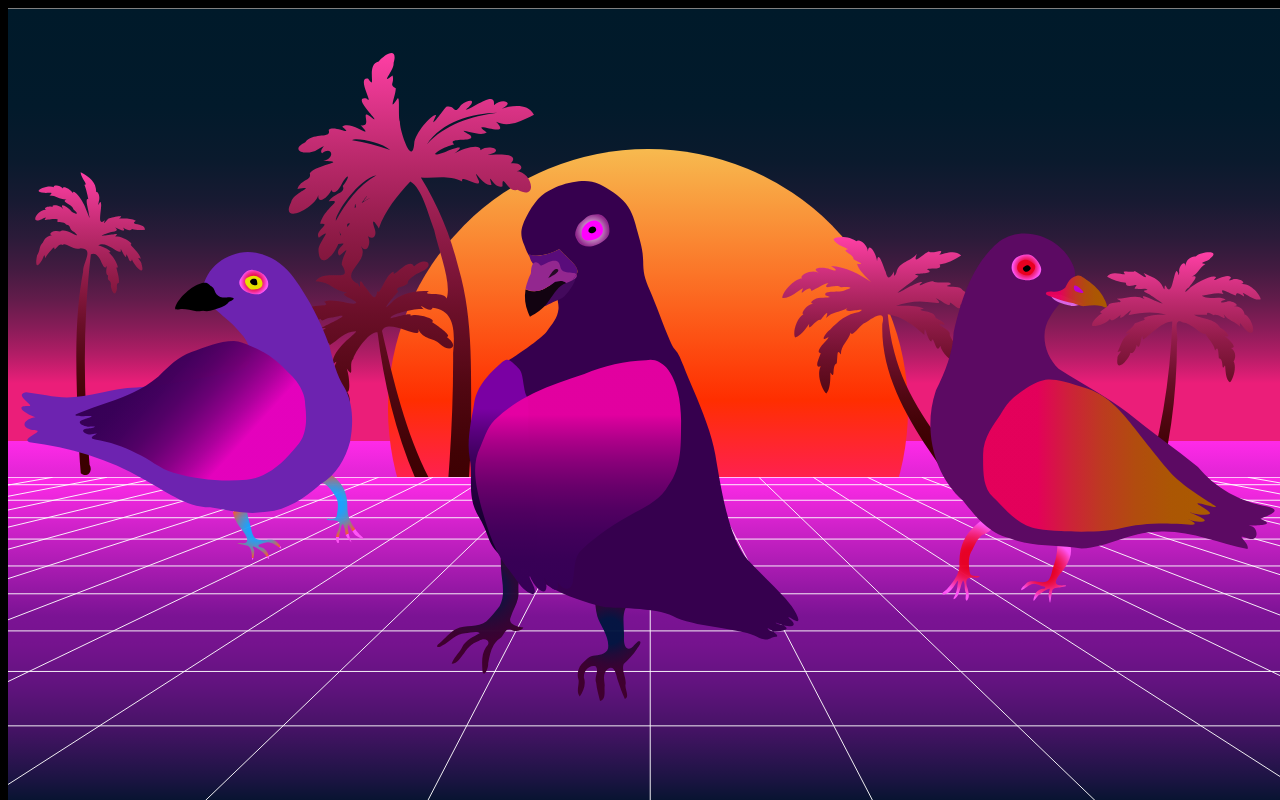
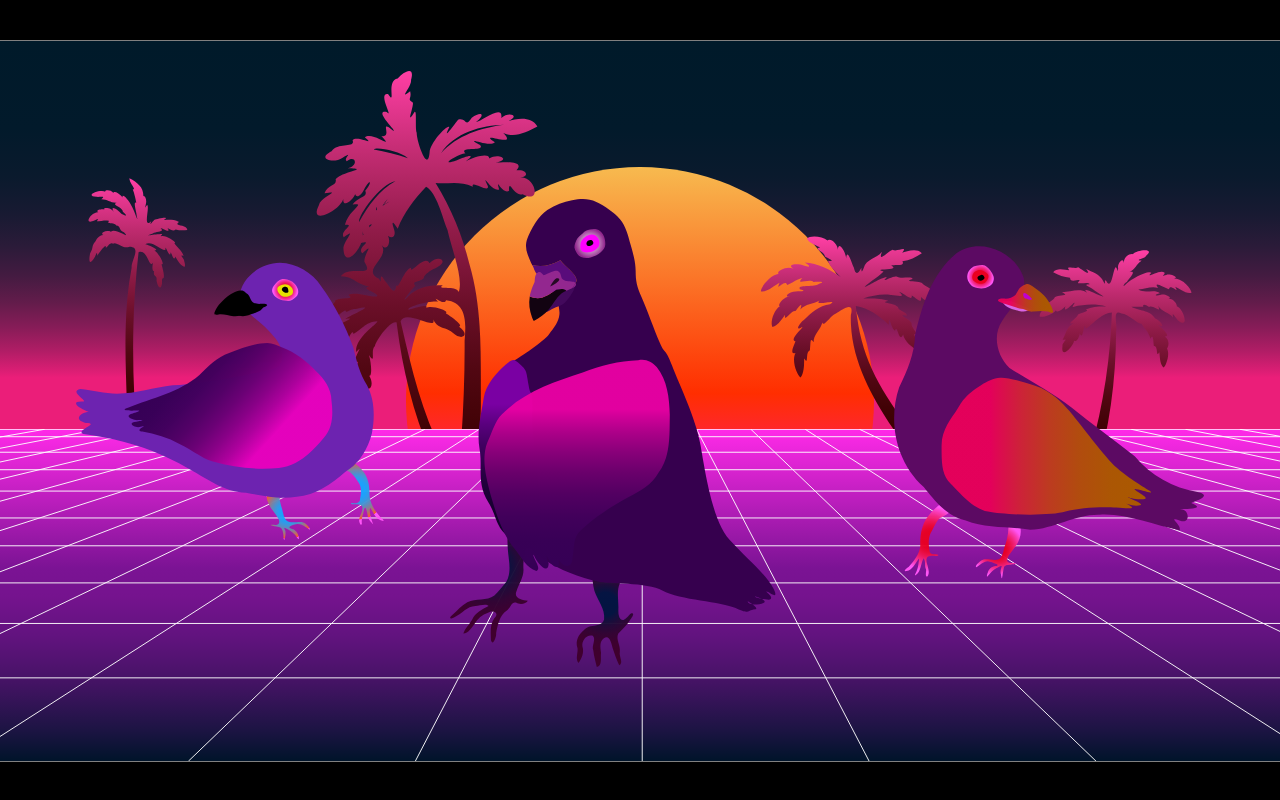
Before and after one commit to villhei/partypigeons, a React (Vite) app: page / in a window 1280 px wide. Built offline with nearby package versions, Linux system fonts and the light colour scheme.

Commit message:
fix: Simplify layout system

```diff
--- a/src/Main.tsx
+++ b/src/Main.tsx
@@ -11,20 +11,20 @@ import Background from './scene/Background'
 const GlobalStyle = createGlobalStyle`
   body {
     background: black;
+    padding: 2em;
     display: flex;
     justify-content: center;
-    width: 100%;
   }
 `
 
 const BORDER_COLOR = 'gray'
 
 const ContentContainer = styled.div`
-  border-top: 1px solid ${BORDER_COLOR};
-  border-bottom: 1px solid ${BORDER_COLOR};
+  border: 1px solid ${BORDER_COLOR};
   width: max(1280px, 80vw);
   height: max(720px, 45vw);
   overflow: hidden;
+  position: relative;
 `
 
 export default function Main() {
--- a/src/scene/Pigeons.tsx
+++ b/src/scene/Pigeons.tsx
@@ -1,12 +1,25 @@
 import React from 'react'
-import styled from 'styled-components'
+import styled, { keyframes } from 'styled-components'
 import pigeons from './pigeons.svg'
+
+const fadeIn = keyframes`
+    0% { opacity: 0; }
+    100% { opacity: 1; }
+`
 
 const StyledImg = styled.img`
   align-self: center;
   height: 65%;
   width: 100%;
   margin-bottom: -5%;
+
+  opacity: 0;
+
+  animation-name: ${fadeIn};
+  animation-fill-mode: forwards;
+  animation-duration: 1s;
+  animation-delay: 2s;
+  animation-iteration-count: 1;
 `
 
 export const Pigeons = () => <StyledImg src={pigeons} />
--- a/src/scene/Sun.tsx
+++ b/src/scene/Sun.tsx
@@ -1,11 +1,21 @@
 import React from 'react'
-import styled from 'styled-components'
+import styled, { keyframes } from 'styled-components'
 import sun from './sun.svg'
+
+const slideIn = keyframes`
+    0% { margin-bottom: -50%; }
+    100% { margin-bottom: 0; }
+`
 
 const StyledImg = styled.img`
   align-self: center;
   height: 65%;
   width: 100%;
+  margin-bottom: -50%;
+  animation-name: ${slideIn};
+  animation-duration: 4s;
+  animation-iteration-count: 1;
+  animation-fill-mode: forwards;
 `
 
 export const Sun = () => <StyledImg src={sun} />
--- a/src/ui/AppContainer.tsx
+++ b/src/ui/AppContainer.tsx
@@ -1,6 +1,21 @@
-import styled from 'styled-components'
+import React from 'react'
+import styled, { keyframes } from 'styled-components'
 
-export default styled.div`
-    width: 100%;
-    height: 100%;
+const fadeIn = keyframes`
+    0% { opacity: 0; }
+    100% { opacity: 1; }
 `
+
+const Container = styled.div`
+  width: 100%;
+  height: 100%;
+  animation-name: ${fadeIn};
+  animation-duration: 1s;
+  animation-iteration-count: 1;
+`
+
+const AppContainer: React.FC = ({ children }) => {
+  return <Container>{children}</Container>
+}
+
+export default AppContainer
--- a/src/ui/Layer.tsx
+++ b/src/ui/Layer.tsx
@@ -2,8 +2,12 @@ import styled from 'styled-components'
 
 const Layer = styled.div`
   position: absolute;
-  width: 100%;
-  height: 100%;
   display: flex;
+  flex-direction: 'column';
+  overflow: hidden;
+  top: 0;
+  bottom: 0;
+  left: 0;
+  right: 0;
 `
 export default Layer
```
